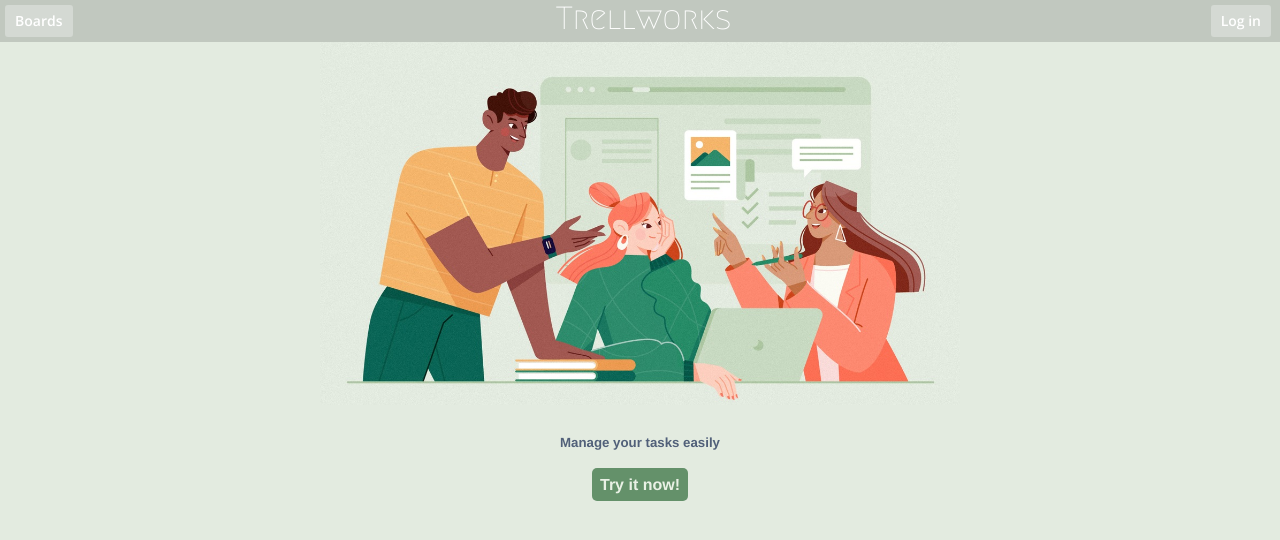
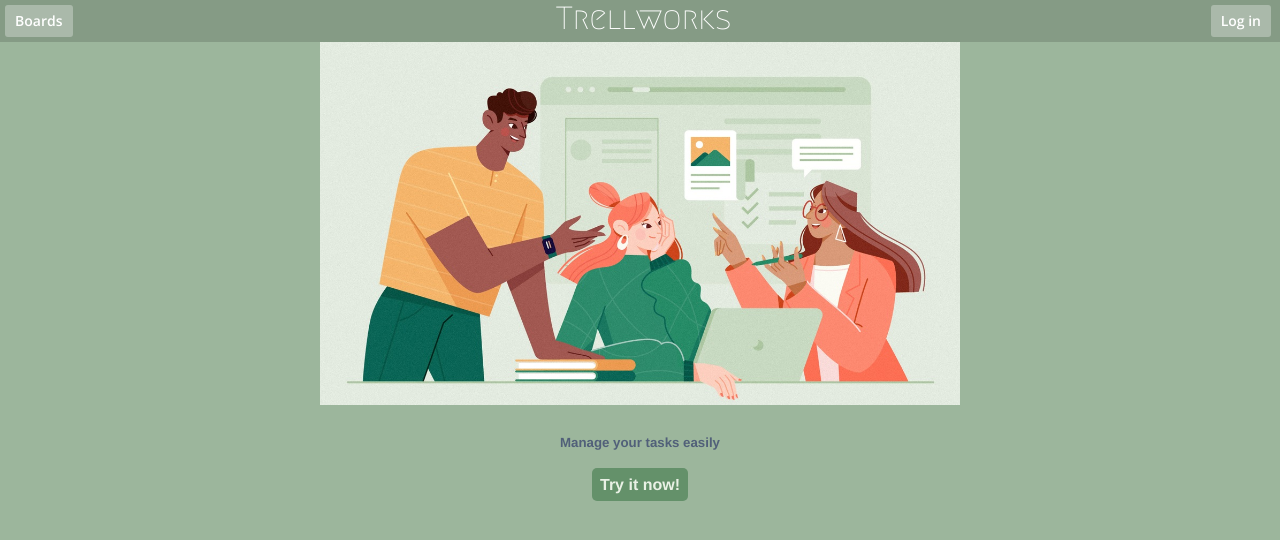
Before and after one commit to Almoglem/trellworks-front, a Vue app: page / in a window 1280 px wide. Shown: the top 540 px of the page. Built offline with nearby package versions, Linux system fonts and the light colour scheme; what vue-dragscroll, vue-textarea-autosize would draw is missing.

Commit message:
CSS changes

```diff
--- a/src/assets/styles/basics/_base.scss
+++ b/src/assets/styles/basics/_base.scss
@@ -21,14 +21,8 @@ body {
 }
 
 #app {
-  background-color: #e3ebe0;
-}
-
-html,
-body,
-#app,
-.board-main {
-  height: 100%;
+  background-color: $main-bgc;
+  height: 100vh;
 }
 
 main,
--- a/src/assets/styles/setup/_variables.scss
+++ b/src/assets/styles/setup/_variables.scss
@@ -6,6 +6,7 @@ $clr4: #95adbe;
 $clr5: #dff0ea;
 $clr6: #fff;
 $lightgray: #091e420a;
+$main-bgc: rgb(156, 182, 156);
 
 // Breakpoints
 $mobile-breakpoint: 460px;
--- a/src/assets/styles/views/_board-gallery.scss
+++ b/src/assets/styles/views/_board-gallery.scss
@@ -1,7 +1,8 @@
 .gallery {
-    background-color: #e3ebe0;
+    background-color: $main-bgc;
+    padding-bottom: 50px;
+
     h1 {
-        margin: 30px auto;
         color: white;
     }
 
@@ -12,7 +13,7 @@
         gap: 15px;
         position: relative;
 
-        .icons{
+        .icons {
             margin: 0 0 100px 225px;
             opacity: 0;
         }
@@ -30,7 +31,8 @@
         &:hover {
             opacity: 80%;
             cursor: pointer;
-            .icons{
+
+            .icons {
                 opacity: 100%;
             }
         }
--- a/src/assets/styles/views/_board.scss
+++ b/src/assets/styles/views/_board.scss
@@ -1,5 +1,7 @@
 .board-main {
-    height: 100%;
+    display: flex;
+    flex-direction: column;
+    height: 100vh;
 }
 
 .board {
@@ -71,9 +73,10 @@
     height: 52px;
     background-color: transparent;
     padding: 10px 10px;
-.search-members{
-    justify-content: space-between;
-}
+
+    .search-members {
+        justify-content: space-between;
+    }
 
     .header-container {
         align-items: center;
--- a/src/assets/styles/views/_home-page.scss
+++ b/src/assets/styles/views/_home-page.scss
@@ -1,6 +1,7 @@
 .home {
-    background-color: #e3ebe0;
+    background-color: $main-bgc;
     min-height: 100vh;
+
 }
 
 .main-img {
```
Also changed, not shown: src/assets/img/main.png (added).
